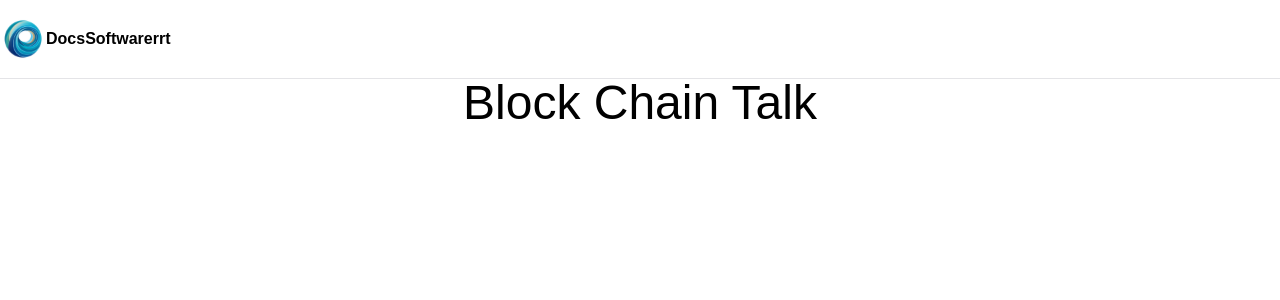
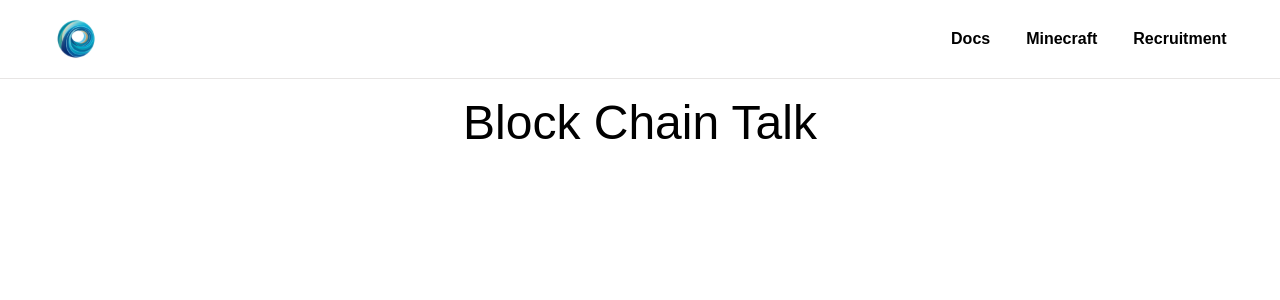
Before and after one commit to qwer71714/blockchain, a Next.js app: page / in a window 1280 px wide. Shown: the top 300 px of the page. Built offline with nearby package versions, Linux system fonts and the light colour scheme.

Commit message:
Neverbar 디렉토리에 디자인 또는 링크 추가및 수정

```diff
--- a/app/Never/Menu.tsx
+++ b/app/Never/Menu.tsx
@@ -9,14 +9,26 @@ const Menu = () => {
   };
 
   const NavLink: React.FC<NavLinkProps> = ({ href, children }) => (
+    <li className="ml-9">
       <a href={href} className="font-semibold hover:text-blue-600 duration-200">
         {children}
       </a>
+    </li>
   );
   return (
-    <div className="border-b border-zinc-200">
-      <div className="container mx-auto py-4">
-        <div className="flex items-center">
+    <div className="border-b border-b-stone-200">
+      <div
+        className="
+      container
+      mx-auto
+      flex
+      items-center
+      justify-between
+      py-4
+      w-11/12
+
+    "
+      >
         <a href="/">
           <Image
             src={BlockChain}
@@ -25,14 +37,11 @@ const Menu = () => {
             height={46}
           />
         </a>
-          <div>
-            <ul className="flex justify-end ms-auto">
+        <ul className="flex">
           <NavLink href="/">Docs</NavLink>
-              <NavLink href="/">Software</NavLink>
-              <NavLink href="/">rrt</NavLink>
+          <NavLink href="/">Minecraft</NavLink>
+          <NavLink href="/">Recruitment</NavLink>
         </ul>
-          </div>
-        </div>
       </div>
     </div>
   );
--- a/app/globals.css
+++ b/app/globals.css
@@ -11,10 +11,3 @@ html {
     font-family: "Inter var", sans-serif;
   }
 }
-.center {
-    text-align: center;
-}
-
-.title {
-    font-size: 40px;
-}
--- a/app/page.tsx
+++ b/app/page.tsx
@@ -4,7 +4,7 @@ import { useEffect } from "react";
 
 export default function Home() {
   return (
-    <main>
+    <main className="mt-5">
       <div className="flex justify-center h-screen">
         <h1 className='text-5xl'>{`Block Chain Talk`}</h1>
       </div>
```
Also changed, not shown: package.json (+5 -4 lines), app/rrt.tsx (deleted), app/softwear.tsx (deleted), 1 other file (tests, documents, lock files or other folders). Lines whose indentation alone changed are shown as unchanged.
